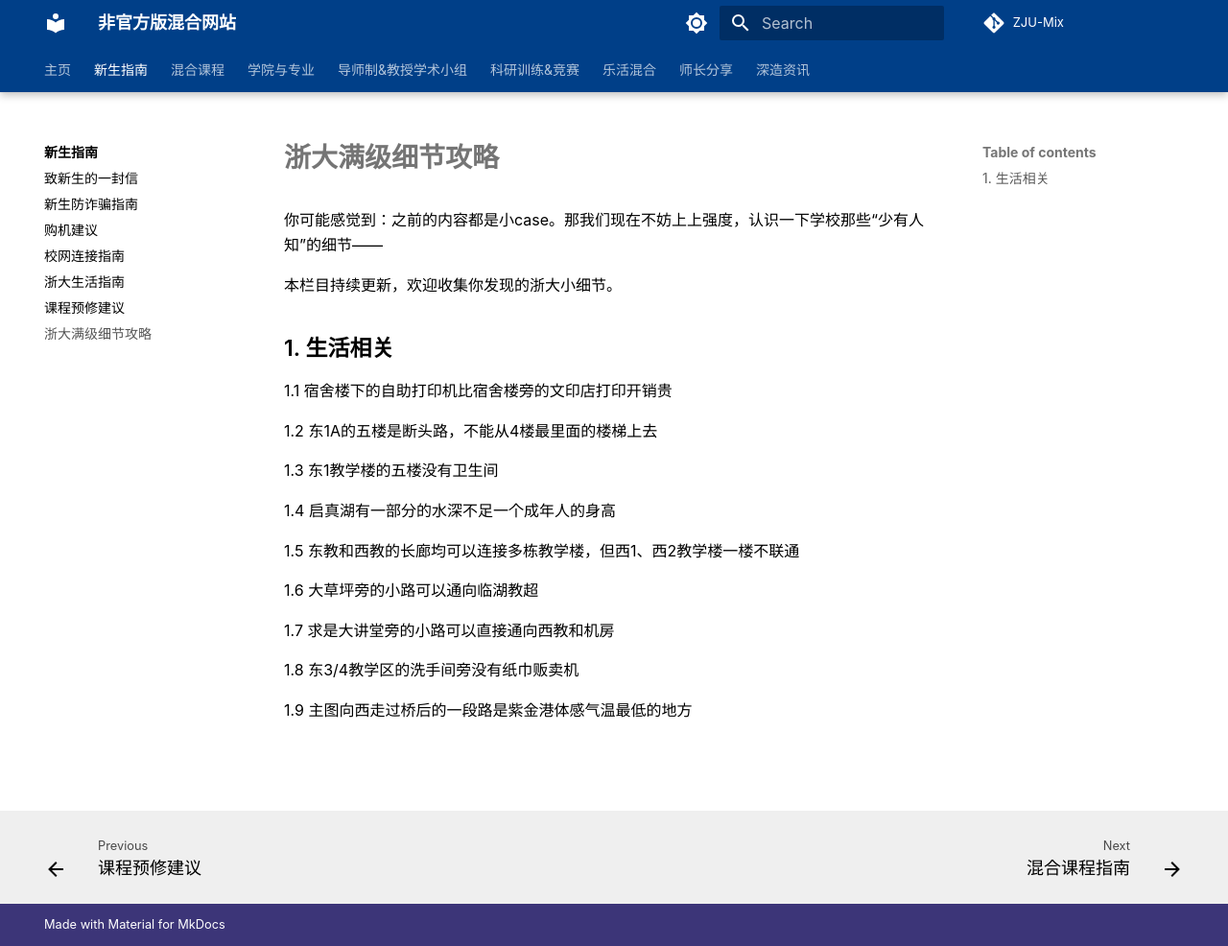
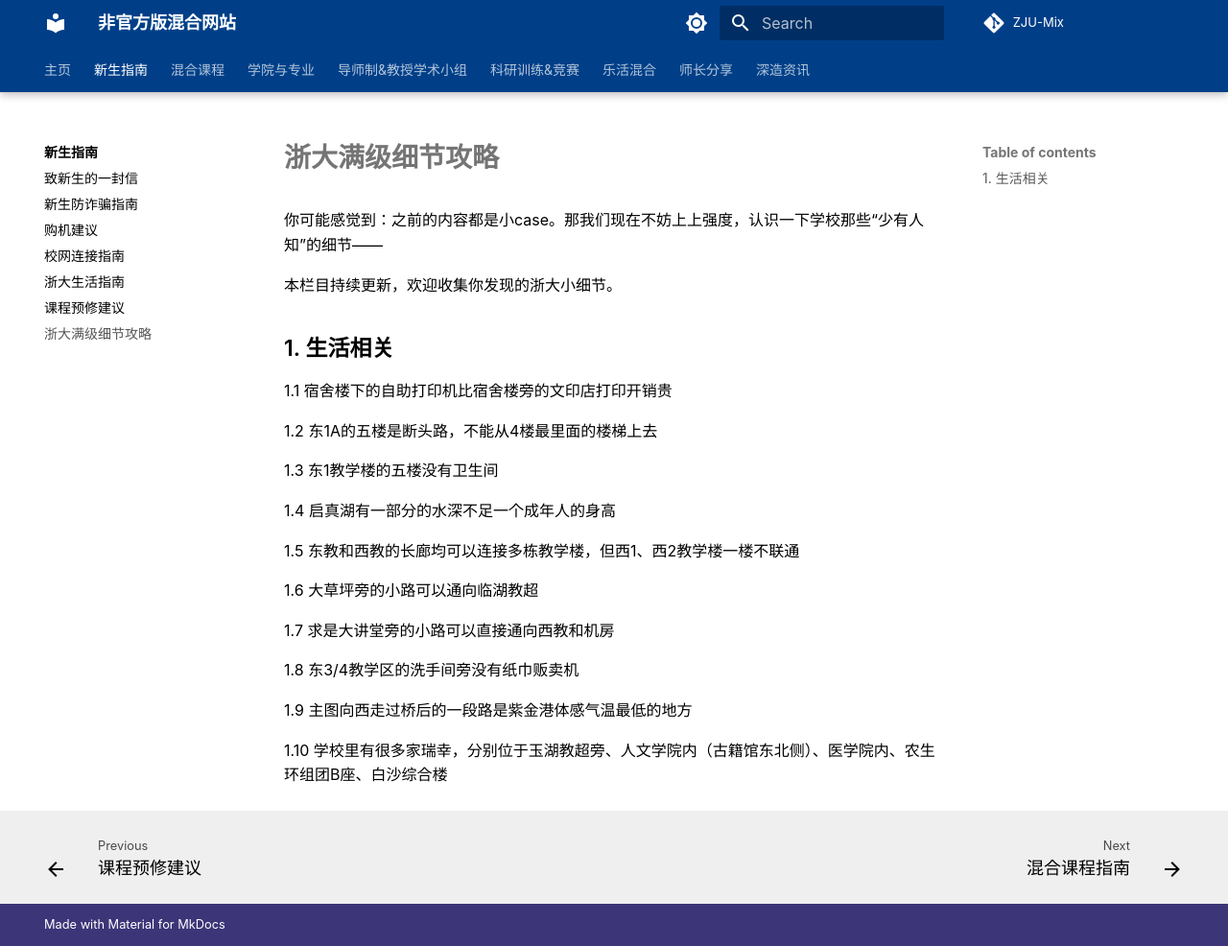
Before and after one commit to ZJU-Mix/ourMIX, an MkDocs documentation site: the page built from docs/entrance/details.md, in a window 1280 px wide and 986 px high. Shown: the whole window at 96% size. Built offline with MkDocs 1.6.1 and Material for MkDocs 9.7.7, drawn with Linux system fonts in a browser that asks for light colours; comment, search, counter and statistics services are not loaded.

Commit message:
Update details.md

```diff
--- a/docs/entrance/details.md
+++ b/docs/entrance/details.md
@@ -20,3 +20,5 @@
 1.8 东3/4教学区的洗手间旁没有纸巾贩卖机
 
 1.9 主图向西走过桥后的一段路是紫金港体感气温最低的地方
+
+1.10 学校里有很多家瑞幸，分别位于玉湖教超旁、人文学院内（古籍馆东北侧）、医学院内、农生环组团B座、白沙综合楼
```
